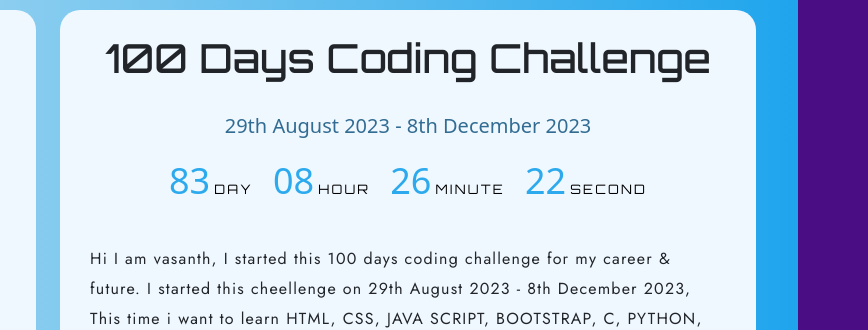
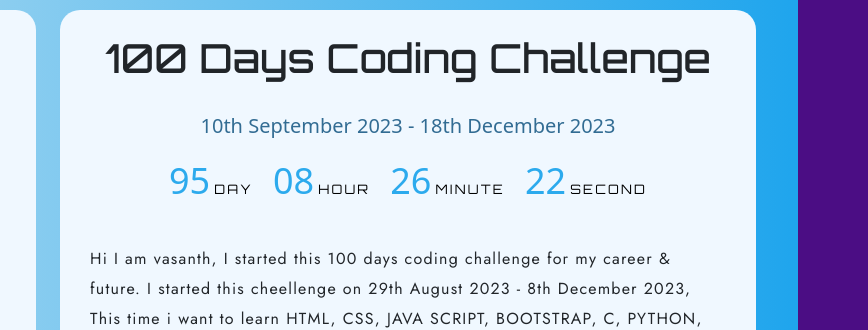
Before and after one commit to vasanthfeb/100daysofcode, a plain HTML site: page index.html in a window 1280 px wide. Shown: the part 113-443 px from the top of the page, 412-1280 px from the left. Drawn offline with nearby package versions, Linux system fonts and the light colour scheme; a web font is replaced by a local one.

Commit message:
100daysofcode main

```diff
--- a/index.html
+++ b/index.html
@@ -32,7 +32,7 @@
                 <div class="two">
                     <h1 class="text-center about p-4"> 100 Days Coding Challenge</h1>
 
-                                    <h5 class="text-center date">29th August 2023 - 8th December 2023</h5>
+                                    <h5 class="text-center date">10th September 2023 - 18th December 2023</h5>
                                         <div class="countdown">
                                             <div class="countdown-item">
                                               <span class="countdown-number" id="days">00</span>
@@ -64,7 +64,7 @@
 
     <script src="https://cdnjs.cloudflare.com/ajax/libs/bootstrap/5.3.1/js/bootstrap.min.js" integrity="sha512-fHY2UiQlipUq0dEabSM4s+phmn+bcxSYzXP4vAXItBvBHU7zAM/mkhCZjtBEIJexhOMzZbgFlPLuErlJF2b+0g==" crossorigin="anonymous" referrerpolicy="no-referrer"></script>
     <script>
-        const targetDate = new Date("2023-12-06T23:59:59").getTime();
+        const targetDate = new Date("2023-12-18T23:59:59").getTime();
 
 function updateCountdown() {
   const now = new Date().getTime();
```
